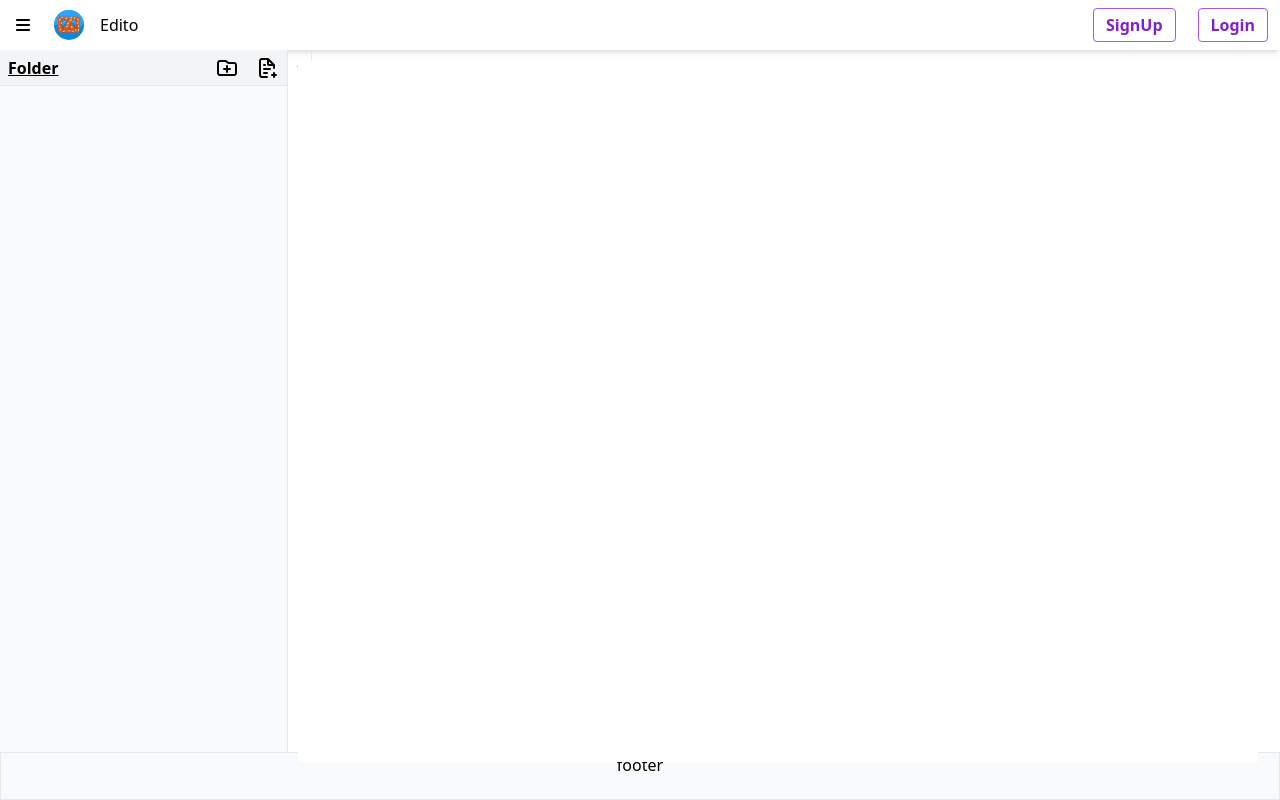
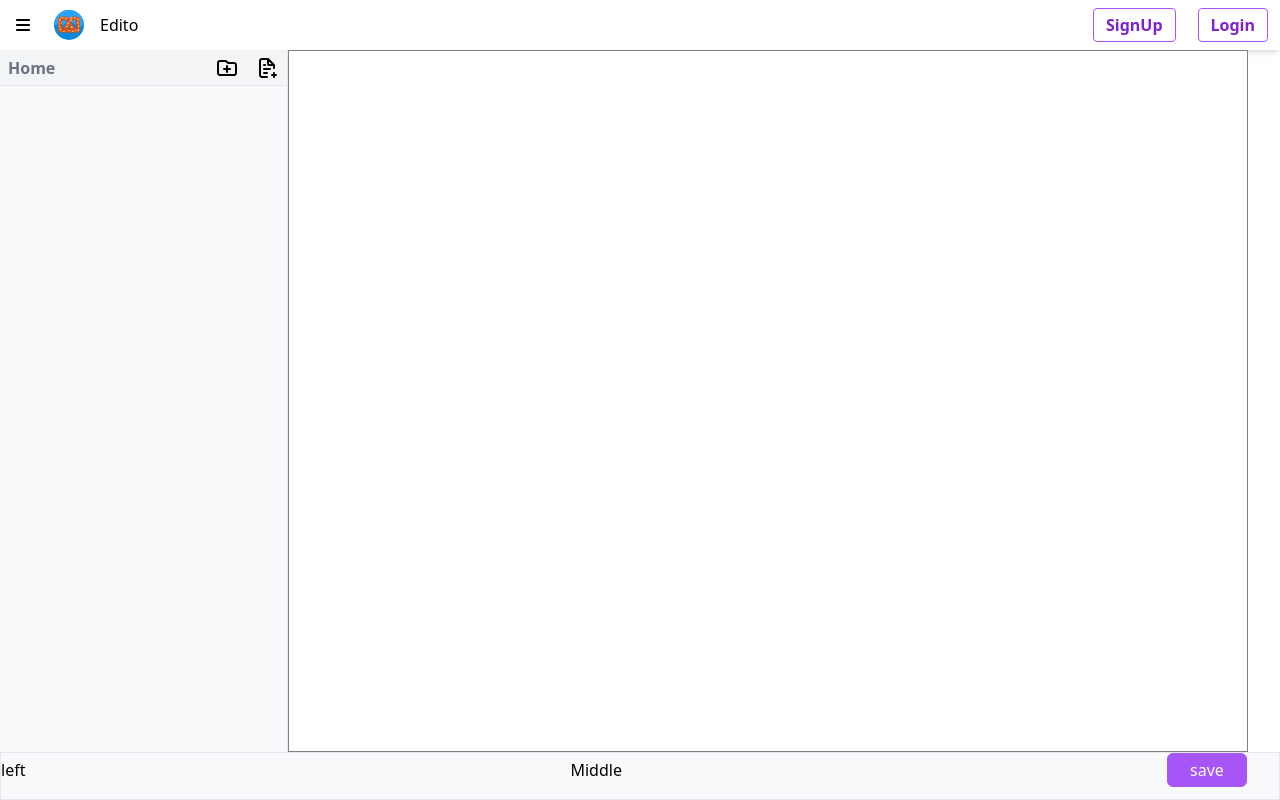
Before and after one commit to Nirajsah17/edito, a React (Create React App) app: page / in a window 1280 px wide. Built offline with nearby package versions, Linux system fonts and the light colour scheme; the HTML template or start-up script is replaced by a standard one.

Commit message:
add the save button in footer | on right click contextual menu added for action like file and folder creation

```diff
--- a/src/App.js
+++ b/src/App.js
@@ -7,6 +7,7 @@ import LeftSideBar from "./components/LeftSidebar";
 import MainBody from "./components/MainBody"
 import SignUp from "./components/SignUp";
 import Login from "./components/Login";
+import Footer from "./components/Footer";
 
 const store = new EditoDb();
 store.init();
@@ -204,7 +205,9 @@ export default function App() {
           </div>
         </div>
       </div>
-      <div className="flex flex-row bg-gray-50 justify-center h-12 w-full border">footer</div>
+      <div className="bg-gray-50 h-12 w-full border">
+      <Footer></Footer>
+      </div>
     </div>
   )
 }
--- a/src/components/File.js
+++ b/src/components/File.js
@@ -1,5 +1,5 @@
 const File = ({ name }) => (
-  <div>
+  <div className="p-1 bg-gray-100 hover:bg-gray-200 cursor-pointer">
     <span className="text-xs">{name}</span>
   </div>
 );
--- a/src/components/Folder.js
+++ b/src/components/Folder.js
@@ -11,11 +11,11 @@ const Folder = ({ name, children, activeFolder }) => {
     setIsOpen(!isOpen);
     sendDataToGrandparent(e)
   };
-  const folderClassName = isOpen ? 'border border-purple-400' : '';
+  const folderClassName = isOpen ? 'border border-purple-300' : '';
   return (
     <div>
       <div className={`cursor-pointer ${folderClassName}`} onClick={toggleFolder}>
-        {isOpen ? <button className="p-1">
+        {isOpen ? <button className="p-1 hover:bg-gray-200 cursor-pointer">
       <svg width="12px" height="12px" viewBox="0 0 1024 1024" className="icon" version="1.1" xmlns="http://www.w3.org/2000/svg" fill="#000000">
         <g id="SVGRepo_bgCarrier" strokeWidth="0"></g>
         <g id="SVGRepo_tracerCarrier" strokeLinecap="round" strokeLinejoin="round"></g>
@@ -34,7 +34,7 @@ const Folder = ({ name, children, activeFolder }) => {
     </button>}
        <span className="text-xs"> {name}</span>
       </div>
-      {isOpen && <div className="ml-5 text-xs">{children}</div>}
+      {isOpen && <div className="ml-4 text-xs">{children}</div>}
     </div>
   );
 };
--- /dev/null
+++ b/src/components/Footer.js
@@ -0,0 +1,15 @@
+function Footer({ }) {
+  return (
+    <>
+      <div className="flex flex-row justify-between items-center">
+        <div>left</div>
+        <div>Middle</div>
+        <div className="pr-8">
+        <button class="w-20 rounded-md bg-purple-500 text-white border border-purple-500 p-1 hover:bg-purple-700 hover:text-white">save</button>
+        </div>
+      </div>
+    </>
+  )
+}
+export default Footer;
+export {Footer}
--- a/src/components/LeftSidebar.js
+++ b/src/components/LeftSidebar.js
@@ -2,9 +2,15 @@ import folder from './images/folder.svg';
 import file from './images/file.svg';
 import Folder from './Folder';
 import File from './File';
+import Menu from './Menu';
+import { useState } from 'react';
 
-export default function LeftSideBar({data, isOpen, onFolderCreate, onFileCreate, activeFolder}) {
- const renderNode = (node) => {
+export default function LeftSideBar({ data, isOpen, onFolderCreate, onFileCreate, activeFolder }) {
+
+  const [position, setPosition] = useState({ x: 0, y: 0 });
+  const [isMenuOpen, setMenuOpen] = useState(false);
+
+  const renderNode = (node) => {
     if (node.type === 'folder') {
       return (
         <Folder key={node.name} name={node.name} activeFolder={activeFolder}>
@@ -16,11 +22,27 @@ export default function LeftSideBar({data, isOpen, onFolderCreate, onFileCreate,
     }
     return null;
   };
+
+  const eventHandler = (e) => {
+    e.preventDefault();
+    if (e.type === "click") {
+      setMenuOpen(false);
+    } else if (e.type === 'contextmenu') {
+      const position = { x: e.clclientX, y: e.clientY };
+      setPosition(position);
+      setMenuOpen(true);
+    }
+  }
+
+  const handleMenu = ()=>{
+    setMenuOpen(false)
+  }
+
   return (
     isOpen ?
-      <div className="flex flex-col bg-gray-50 w-72 h-full border-r items-center">
+      <div onClick={handleMenu} className="flex flex-col bg-gray-50 w-72 h-full border-r items-center">
         <div className="flex w-full bg-gray-100 h-9 border-b justify-between items-center">
-          <div className="p-2 truncate"><b><u>Folder</u></b></div>
+          <div className="p-2 truncate text-gray-500"><b>Home</b></div>
           <div className="flex">
             <div className="p-2">
               <img onClick={onFolderCreate} className='cursor-pointer hover:bg-gray-300 hover:rounded-md' src={folder} height={24} width={24}></img>
@@ -30,7 +52,11 @@ export default function LeftSideBar({data, isOpen, onFolderCreate, onFileCreate,
             </div>
           </div>
         </div>
-          <div className="w-full overflow-y-auto">{data.map(renderNode)}</div>
+        <div onClick={eventHandler} onContextMenu={eventHandler} className="w-full overflow-y-auto">{data.map(renderNode)}</div>
+        {isMenuOpen ?
+          <Menu position={position}></Menu>
+          : ''
+        }
       </div> : ''
   )
 }
--- a/src/components/MainBody.js
+++ b/src/components/MainBody.js
@@ -3,7 +3,7 @@ import 'prismjs/themes/prism.css';
 import Prism from 'prismjs';
 import '../custom.css';
 
-function MainBody() {
+function MainBody({}) {
   const [text, setText] = useState("");
   const code = useRef(null);
   const editing = useRef(null);
@@ -30,10 +30,7 @@ function MainBody() {
   return (
     <>
       <div className="w-full h-full flex flex-col">
-        <div className="flex flex-1">
-          <div className="flex flex-1">
         <div className="w-6 p-2 border-r h-full overflow-y-auto">1.</div>
-            <div className="flex flex-1">
         <textarea id="editing" spellCheck="false" ref={editing}
           onChange={handleText}
           value={text}
@@ -45,9 +42,6 @@ function MainBody() {
           </code>
         </pre>
       </div>
-          </div>
-        </div>
-      </div>
     </>
   );
 }
--- /dev/null
+++ b/src/components/Menu.js
@@ -0,0 +1,48 @@
+import { useState } from "react";
+
+function Menu({ position }) {
+
+  const handleNewFile = () => {
+    console.log("handleNewFile");
+  }
+
+  const handleNewFolder = () => {
+    console.log("handleNewFolder");
+  }
+
+  const handleCut = () => {
+    console.log("handleCut");
+  }
+
+  const handleCopy = () => {
+    console.log("handleCopy");
+  }
+
+  const handleRename = () => {
+    console.log("handleRename");
+  }
+
+  const handleDelete = () => {
+    console.log("handleDelete");
+  }
+
+  return (
+    <>
+      <div className="m-2 bg-gray-50 shadow-md flex w-48 cursor-pointer flex-col border-l border-r border-t text-gray-500 absolute z-20" style={{
+        top: position.x, left
+          : position.y
+      }}>
+        <div onClick={handleNewFile} className="border-b p-1 hover:bg-gray-100">New File</div>
+        <div onClick={handleNewFolder} className="border-b p-1 hover:bg-gray-100">New Folder</div>
+        <div onClick={handleCut} className="border-b p-1 hover:bg-gray-100">Cut</div>
+        <div onClick={handleCopy} className="border-b p-1 hover:bg-gray-100">Copy</div>
+        <div onClick={handleRename} className="border-b p-1 hover:bg-gray-100">Rename</div>
+        <div onClick={handleDelete} className="border-b p-1 hover:bg-gray-100">Delete</div>
+      </div>
+
+    </>
+  )
+}
+
+export default Menu;
+export { Menu }
--- a/src/components/Navbar.js
+++ b/src/components/Navbar.js
@@ -27,11 +27,11 @@ export default function Navbar({ onToggleLeftSidebar, onSignUpOpen, onLoginOpen,
           isLoggedIn ?
             <div className="px-0.5 flex flex-row justify-center">
               <button onClick={handleProfile} className="flex px-4 py-1 m-1 items-center justify-center rounded-3xl border bg-orange-500 text-white cursor-pointer hover:border-2 hover:border-gray-400" style={{ backgroundColor: userLogo.color }}>{userLogo.logo}</button>
-              {isProfileOpen ? <div className="flex flex-col w-20 absolute z-20 mt-10 mr-10 border">
-                <div className="p-2 hover:bg-gray-100">
+              {isProfileOpen ? <div className="flex bg-gray-50 flex-col w-32 absolute z-20 mt-10 mr-10 border">
+                <div className="p-2 hover:bg-gray-100 cursor-pointer">
                   <button className="">Profile</button>
                 </div>
-                <div className="p-2 hover:bg-gray-100">
+                <div className="p-2 hover:bg-gray-100 cursor-pointer">
                   <button onClick={logout} className="">Logout</button>
                 </div>
               </div> : ''}
--- a/src/custom.css
+++ b/src/custom.css
@@ -1,8 +1,8 @@
 #editing,
 #highlighting {
-    margin: 10px;
+    margin: 0;
     padding: 10px;
-    border: 0;
+    border: 1px solid gray;
     width: calc(100% - 32px);
     height: 100%;
 }
```
Lines whose indentation alone changed are shown as unchanged.
